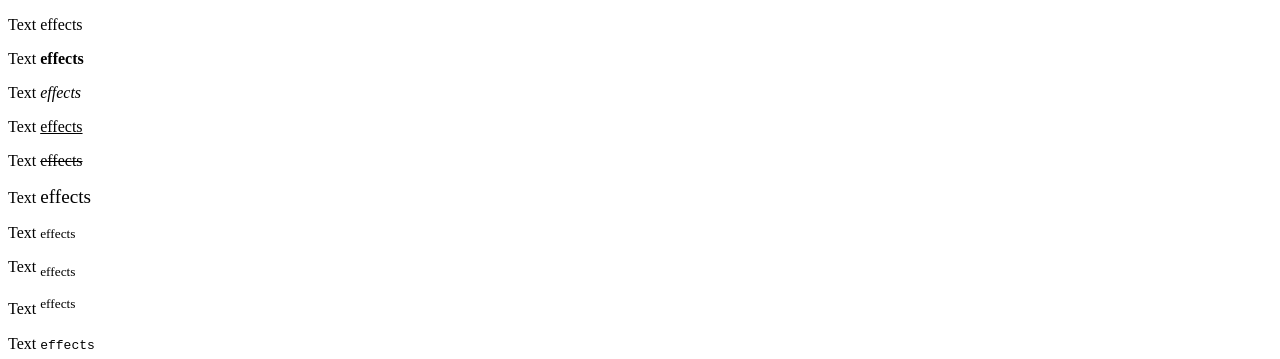
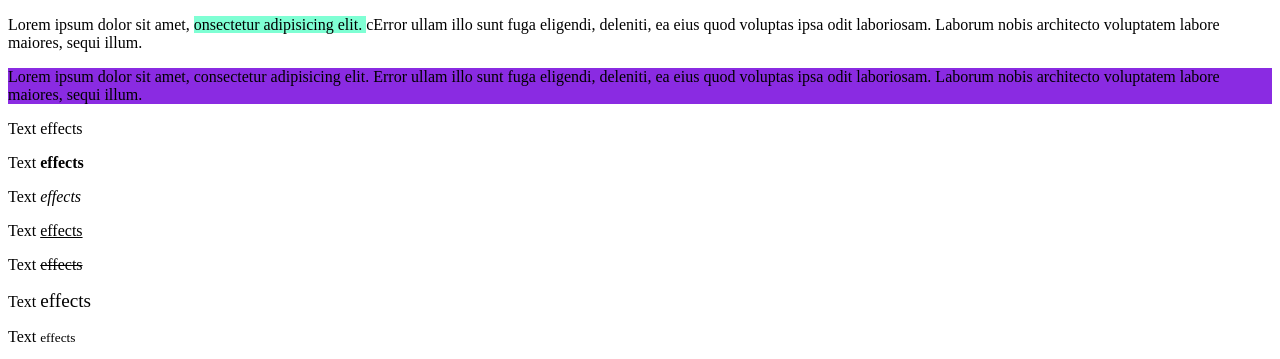
Before and after one commit to mirandalukas/Portfolio, a plain HTML site: page index.html in a window 1280 px wide. Shown: the top 359 px of the page. Drawn offline with Linux system fonts and the light colour scheme.

Commit message:
differentiation of span vs div

```diff
--- a/index.html
+++ b/index.html
@@ -4,6 +4,11 @@
         <title> MY WEBSITE </title> <!-- this changes window tab name -->
     </head>
     <body>
+
+        <p>Lorem ipsum dolor sit amet, <span style="background-color: aquamarine;">onsectetur adipisicing elit. </span>cError ullam illo sunt fuga eligendi, deleniti, ea eius quod voluptas ipsa odit laboriosam. Laborum nobis architecto voluptatem labore maiores, sequi illum.</p>
+        <!-- span is an inline container -->
+        <p><div style="background-color: blueviolet;">Lorem ipsum dolor sit amet, consectetur adipisicing elit. Error ullam illo sunt fuga eligendi, deleniti, ea eius quod voluptas ipsa odit laboriosam. Laborum nobis architecto voluptatem labore maiores, sequi illum.</div></p>
+        <!-- div is a block container -->
 
         <p>Text effects</p> <!-- normal texts -->
         <p>Text <b>effects</b></p> <!-- bolds texts -->
```
